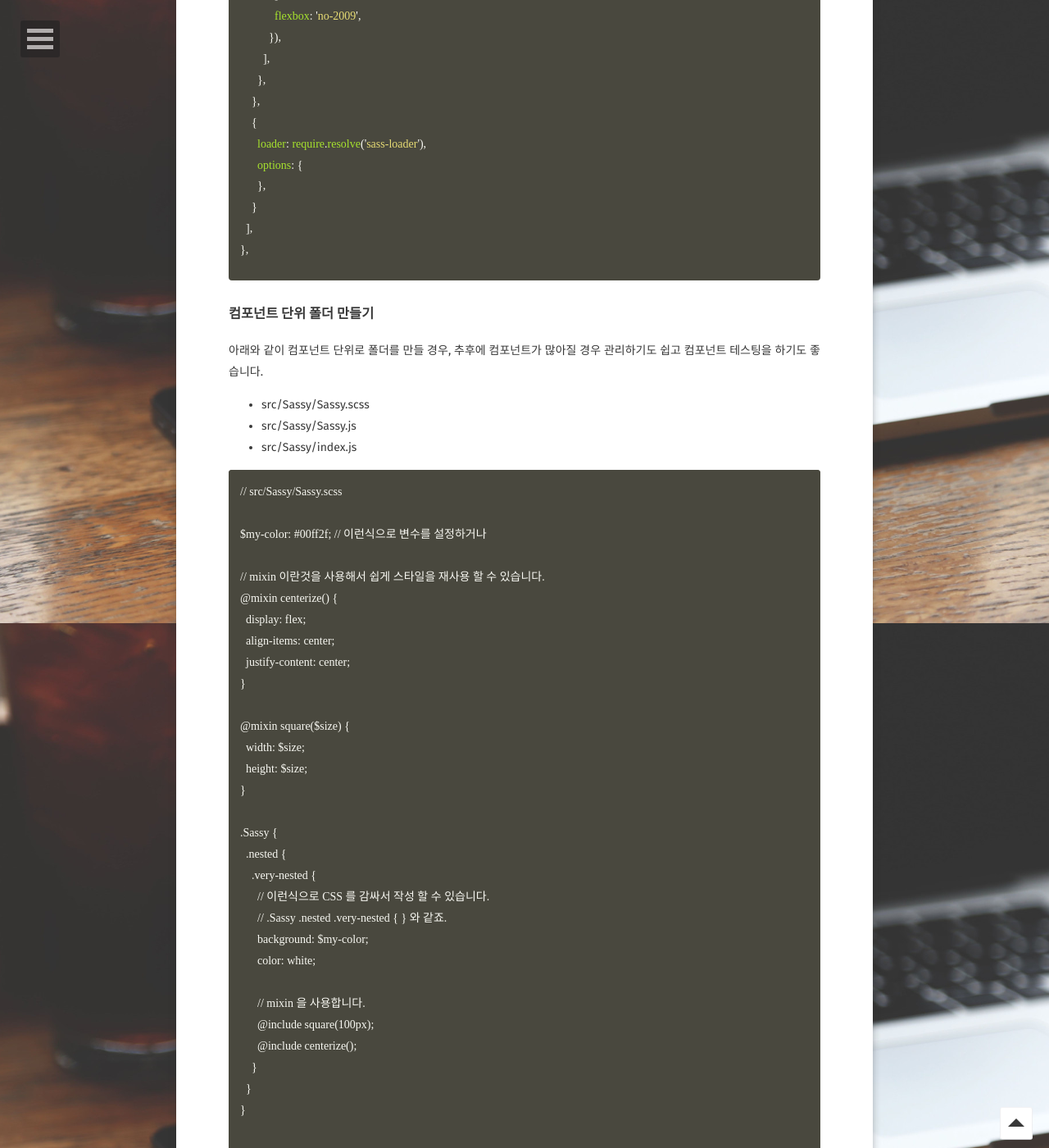
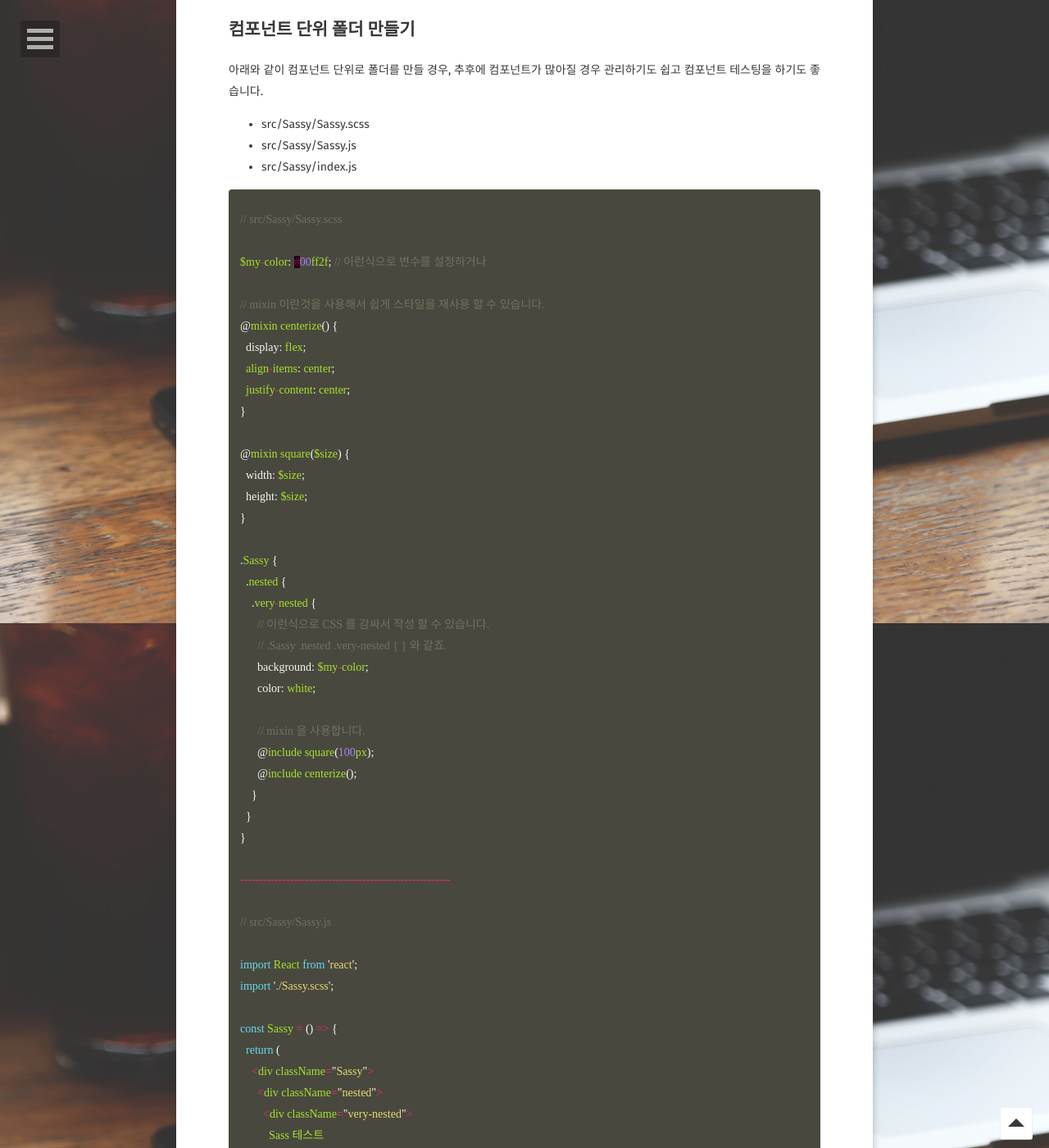
Before and after one commit to heunonibo/heunonibo.github.io, a Jekyll site: the page built from _posts/2018-04-13-react-Components-style.markdown, in a window 1280 px wide and 1400 px high, scrolled down 8240 px. Shown: the whole window at 82% size. Built offline with Jekyll 4.4.1, drawn with Linux system fonts in a browser that asks for light colours; some web fonts are replaced; comment, search, counter and statistics services are not loaded; some of the changed text lies outside the part shown.

Commit message:
markdown 수정

````diff
--- a/_posts/2018-04-13-react-Components-style.markdown
+++ b/_posts/2018-04-13-react-Components-style.markdown
@@ -7,7 +7,6 @@ categories: jekyll update
 
 ##### 이 포스팅은 'React로 구현하는 웹 애플리케이션 제작 CAMP 4기' 수업 내용으로 정리된 글입니다.
 
-<br />
 <br />
 
 컴포넌트 스타일링이란 CSS스타일을 작성할 때 어떠한 방식으로 사용하느냐를 의미합니다.
@@ -31,8 +30,6 @@ CSS(Cascading Style Sheet)를 작성하다보면 줄잇는 요소의 Depth 들
 * Styled-JS
 
 <br />
-<br />
-<br />
 
 # 기본적인 CSS 작성방법
 기본적인 CSS 작성방법은 import로 css 파일을 불러와 기존에 사용하던 방법대로 작성합니다.
@@ -41,8 +38,6 @@ CSS(Cascading Style Sheet)를 작성하다보면 줄잇는 요소의 Depth 들
 import './App.css';
 {% endhighlight %}
 
-<br />
-<br />
 <br />
 
 # CSS Module
@@ -115,7 +110,6 @@ require.resolve('style-loader'),
 
 {% highlight javascript %}
 // src/Stylish.js
-
 import React from 'react';
 import styles from './Stylish.css';
 import NotStyles from './NotStylish.css';
@@ -133,7 +127,6 @@ const Stylish = () => {
 export default Stylish;
 
 // src/App.js
-
 import React, { Component } from 'react';
 import Stylish from './Stylish.js';
 
@@ -182,7 +174,6 @@ yarn add classnames
 
 {% highlight javascript %}
 // src/Stylish.js
-
 import React, { Component } from 'react';
 import classname from 'classnames/bind';
 import styles from './Stylish.css';
@@ -202,12 +193,10 @@ export default Stylish;
 {% endhighlight %}
 
 classname 은 조건부 클래스 설정을 할 때 유용하게 사용됩니다.
-
 classnames 라이브러리를 사용하지 않은 채 조건부 클래스를 사용하려면 아래와 같이 작성해야 됩니다.
 
 {% highlight javascript %}
 // src/Stylish.js
-
 import React, { Component } from 'react';
 import classname from 'classnames/bind';
 import styles from './Stylish.css';
@@ -226,8 +215,6 @@ const Stylish = ({bordered}) => {
 export default Stylish;
 {% endhighlight %}
 
-<br />
-<br />
 <br />
 
 # Sass
@@ -248,7 +235,6 @@ webpack.config.dev.js 파일에서 .css 검색 후 해당 영역을 복사한
 
 {% highlight javascript %}
 // config/webpack.config.dev.js
-
 {
   test: /\.css$/,
   use: [
@@ -323,13 +309,13 @@ webpack.config.dev.js 파일에서 .css 검색 후 해당 영역을 복사한
 },
 {% endhighlight %}
 
-### 컴포넌트 단위 폴더 만들기
+## 컴포넌트 단위 폴더 만들기
 아래와 같이 컴포넌트 단위로 폴더를 만들 경우, 추후에 컴포넌트가 많아질 경우 관리하기도 쉽고 컴포넌트 테스팅을 하기도 좋습니다.
 * src/Sassy/Sassy.scss
 * src/Sassy/Sassy.js
 * src/Sassy/index.js
 
-```
+{% highlight javascript %}
 // src/Sassy/Sassy.scss
 
 $my-color: #00ff2f; // 이런식으로 변수를 설정하거나
@@ -406,26 +392,22 @@ class App extends Component {
 }
 
 export default App;
+{% endhighlight %}
 
-```
+<br />
 
-
-## Styled-components
-
+# Styled-components
 Styled-components 는 CSS-in-JS 라이브러리 중에 하나입니다.
 Styled-components 은 JLiteral Template 문법을 사용해서 JS 파일 내에서 사용하기 때문에 여러 파일을 왔다갔다하지 않아도 됩니다.
 
-### Styled-components 설치
-
+## Styled-components 설치
 {% highlight javascript %}
 yarn add styled-components
 {% endhighlight %}
 
-### Styled-components 사용하기
-
-```
+## Styled-components 사용하기
+{% highlight javascript %}
 // src/Styled.js
-
 import React, { Component } from 'react';
 import styled from 'styled-components';
 
@@ -552,4 +534,4 @@ class App extends Component {
 }
 
 export default App;
-```
+{% endhighlight %}
````
Also changed, not shown: other parts of _posts/2018-04-13-react-Components-style.markdown (+1 -2 lines).
